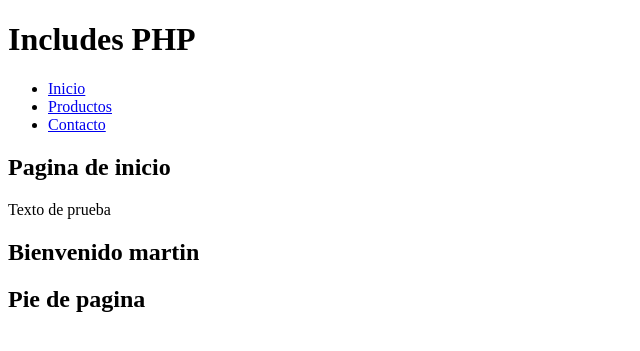
After one commit to Nahuxc/practicas-php-mysql, a PHP site: page /12-includes/index.php in a window 1280 px wide. The commit adds this page. Shown: the top 351 px of the page, without its empty margins (0-640 px from the left). Run offline with PHP 8.4, Linux system fonts and the light colour scheme.

Commit message:
update includes

```diff
--- a/11-funciones/index.php
+++ b/11-funciones/index.php
@@ -2,7 +2,7 @@
 
 //FUNCIONES  -- crear funciones 1 --
 
-/* una funcion es un conjunto de instrucciones agrupadas baja un nombre concereto y que pueden reutilizarse solamente invocando a la funcion tantas veces como queramos */
+/* una funcion es un conjunto de instrucciones agrupadas baja un nombre concreto y que pueden reutilizarse solamente invocando a la funcion tantas veces como queramos */
 
 function games($fn){ /* parametros en () */
 
--- /dev/null
+++ b/12-includes/includes/footer.php
@@ -0,0 +1,6 @@
+    <footer>
+        <h2>Pie de pagina</h2>
+    </footer>
+
+</body>
+</html>
--- /dev/null
+++ b/12-includes/includes/navbar.php
@@ -0,0 +1,20 @@
+
+<!DOCTYPE html>
+<html lang="en">
+<head>
+    <meta charset="UTF-8">
+    <meta name="viewport" content="width=device-width, initial-scale=1.0">
+    <title>Document</title>
+</head>
+<body>
+    <!-- main -->
+
+    <div class="main" >
+        <?php $nombre= "martin";?> <!-- creando una variable en cualquier parte del codigo tambien nos permite tener acceso a el -->
+        <h1>Includes PHP</h1>
+        <ul>
+            <li><a href="./index.php">Inicio</a></li>
+            <li><a href="./productos.php">Productos</a></li>
+            <li><a href="./contacto.php">Contacto</a></li>
+        </ul>
+    </div>
--- /dev/null
+++ b/12-includes/index.php
@@ -0,0 +1,29 @@
+<!-- el include nos ayuda a mantener un orden y no repetir codigo innecesario de esta forma lograr mantener un codigo mas limpio -->
+
+
+<?php  include "includes/navbar.php" ?>
+
+
+
+    <div class="content" >
+        <h2>Pagina de inicio</h2>
+        <p>Texto de prueba</p>
+        <h2>Bienvenido <strong> <?php echo $nombre; ?> </strong>  </h2> <!-- podemos usar la variable creada en el navabar -->
+    </div>
+
+<!-- tambien tenemos otras funciones de include -->
+
+<!-- como include_once hace que se incluya el contenido 1 vez -->
+
+<?php include_once "includes/footer.php"?>
+<?php include_once "includes/footer.php"?>
+<?php include_once "includes/footer.php"?>
+<?php include_once "includes/footer.php"?>
+
+
+<!-- despues tenemos otro metodo que es el require que la diferencia con el include es que el require si tira error hace que se detenga la ejecucion y el include no, deja que el programa continue  -->
+
+
+<!-- require -->
+
+<!-- require_once es el mas estricto y que mas nos puede ayudar en cuanto a funcionalidad buena -->
```
Also changed, not shown: 12-includes/contacto.php (added, +12 -0 lines), 12-includes/productos.php (added, +12 -0 lines), 12-includes/includes.php (deleted), 12-includes/require.php (deleted).
